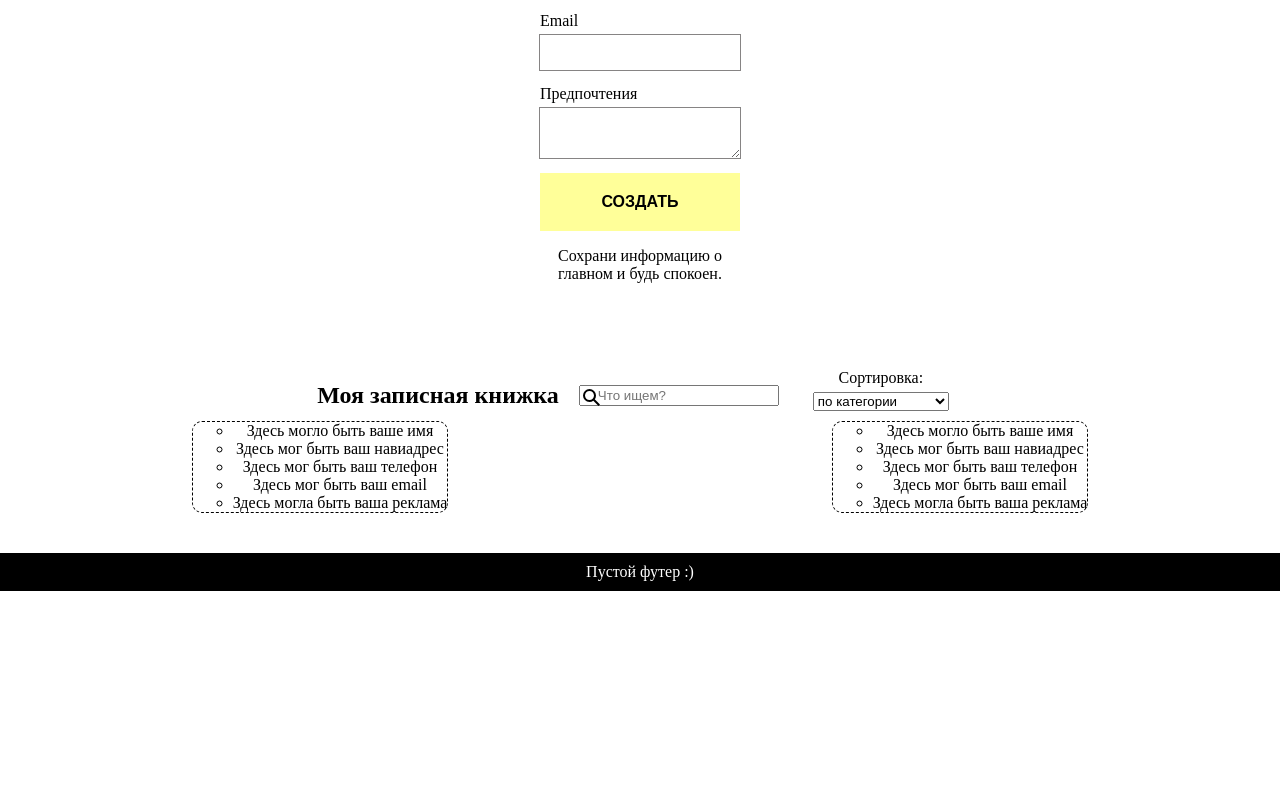
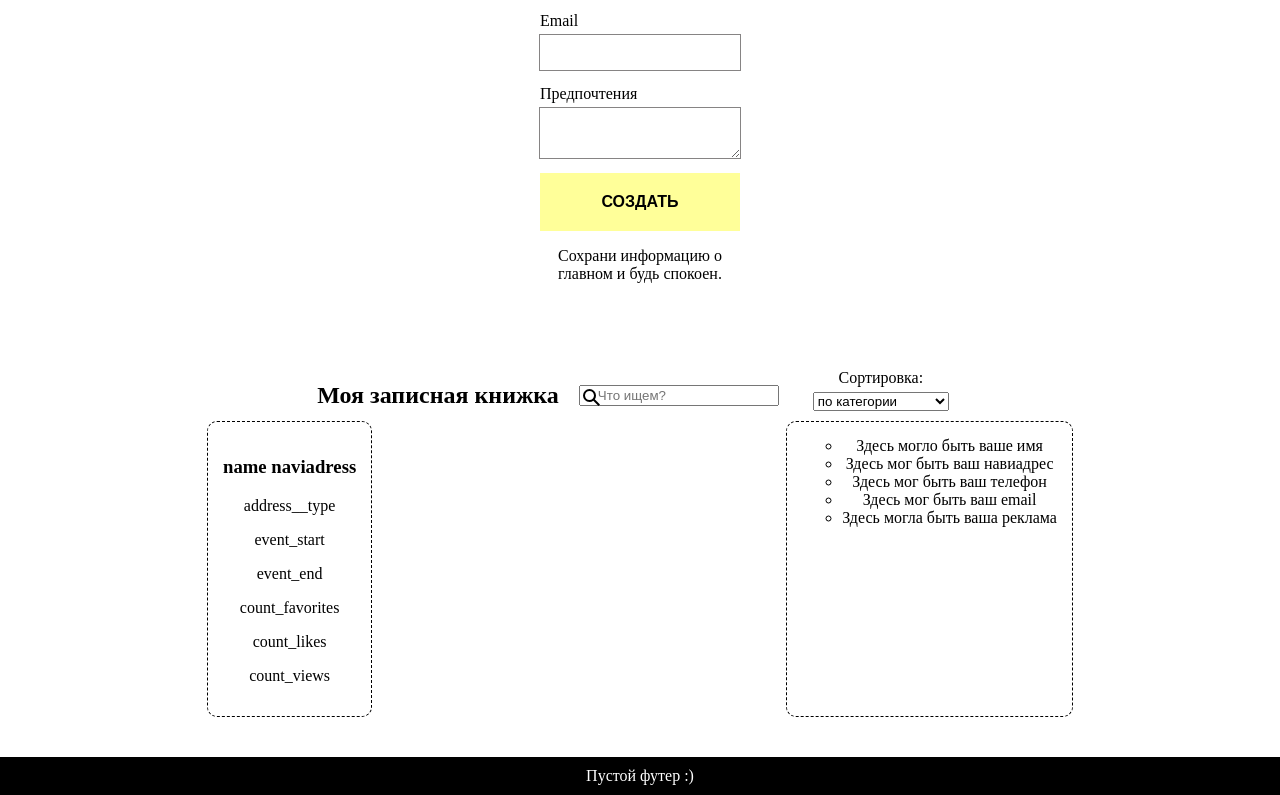
Before and after one commit to elenagolovko/phone-book, a website built with webpack: page src/index.html in a window 1280 px wide. Shown: the part 405-1200 px from the top of the page. Before the commit the page ends 996 px from the top, so only its background shows below. Built offline with nearby package versions, Linux system fonts and the light colour scheme.

Commit message:
notebook layout, fix

```diff
--- a/src/index.html
+++ b/src/index.html
@@ -94,15 +94,23 @@
 				</form>
 			</div>
 			<ul class="my-notebook__list">
-				<li class="my-notebook__item items">
-					<ul class="my-notebook-items__list">
-						<li class="items__item">Здесь могло быть ваше имя</li>
-						<li class="items__item">Здесь мог быть ваш навиадрес</li>
-						<li class="items__item">Здесь мог быть ваш телефон</li>
-						<li class="items__item">Здесь мог быть ваш email</li>
-						<li class="items__item">Здесь могла быть ваша реклама</li>
-					</ul>
-				</li>
+					<li class="my-notebook__item">
+						<div class="my-notebook__address address">
+							<h3 class="address__name">name
+								<span class="address__naviaddress">naviadress</span>
+							</h3>
+							<span class="address__type">address__type</span>
+							<div class="address__dates">
+								<p class="address__start-date address__date">event_start</p>
+								<p class="address__end-date address__date">event_end</p>
+							</div>
+							<div class="address__stats">
+								<p class="address__stats--favorites">count_favorites</p>
+								<p class="address__stats--likes">count_likes</p>
+								<p class="address__stats--views">count_views</p>
+							</div>
+						</div>
+					</li>
 				<li class="my-notebook__item items">
 					<ul class="my-notebook-items__list">
 						<li class="items__item">Здесь могло быть ваше имя</li>
--- a/src/index.js
+++ b/src/index.js
@@ -93,13 +93,16 @@ import { getUserInfo, getUserCreated } from './api';
     if (emailValidity && passwordValidity) {
       email = emailValue;
       password = passwordValue;
+      getUserAddress(email, password);
     }
 
-    let addreses = getUserInfo(email, password).then(user => {
-      loginLink.textContent = email;
-      modalWindow.classList.add('visually-hidden');
-      getUserCreated(user);
-    });
-    console.log(addreses);
+    function getUserAddress(email, password) {
+      getUserInfo(email, password).then(user => {
+        loginLink.textContent = email;
+        modalWindow.classList.add('visually-hidden');
+        let addreses = getUserCreated(user);
+        console.log(addreses);
+      });
+    }
   });
 })();
--- a/src/sass/blocks/modal-form/_modal-form.scss
+++ b/src/sass/blocks/modal-form/_modal-form.scss
@@ -26,7 +26,7 @@
     padding: 10px;
     margin-bottom: 20px;
     box-sizing: border-box;
-    width: 242px;
+    width: 260px;
 
     color: #999999;
     font-size: 14px;
--- a/src/sass/blocks/my-notebook/_my-notebook.scss
+++ b/src/sass/blocks/my-notebook/_my-notebook.scss
@@ -48,7 +48,8 @@
     list-style: none;
   }
 
-  &-items__list {
+  &__item {
+    padding: 15px;
     border: 1px dashed black;
     border-radius: 10px;
   }
```
